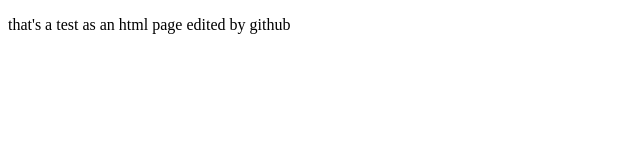
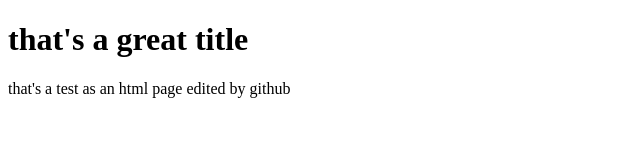
Before and after one commit to hamza5word/git-demo, a plain HTML site: page index.html in a window 1280 px wide. Shown: the whole page, without its empty margins (0-640 px from the left). Drawn offline with Linux system fonts and the light colour scheme.

Commit message:
adding a title

```diff
--- a/index.html
+++ b/index.html
@@ -5,6 +5,7 @@
     <title>Title</title>
 </head>
 <body>
+    <h1>that's a great title</h1>
     <p>that's a test as an html page edited by github</p>
 </body>
 </html>
```
